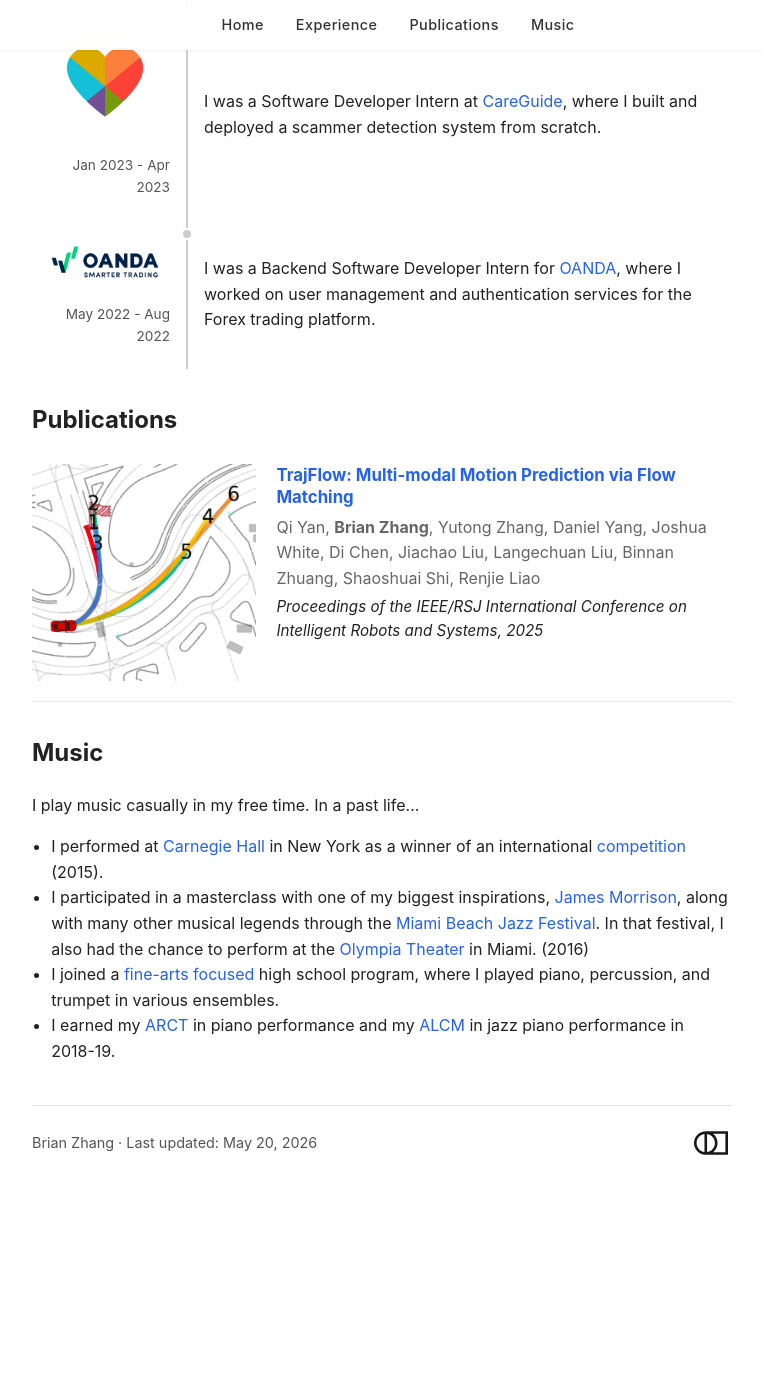
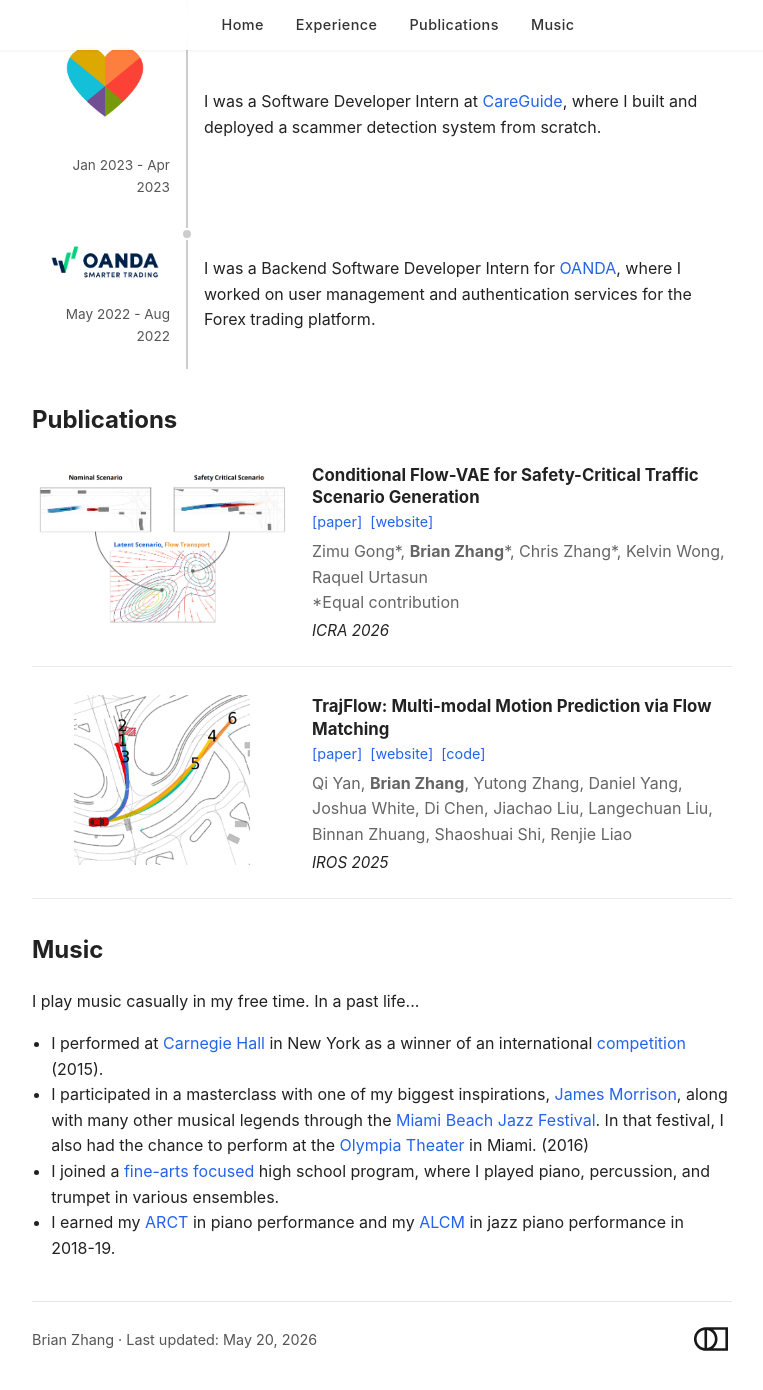
Before and after one commit to brian386/brian386.github.io, a Jekyll site: the page built from index.md, in a window 1280 px wide and 1400 px high, scrolled down 1196 px. Shown: the top 1390 px of the window, without its empty margins (258-1021 px from the left). Built offline with Jekyll 4.4.1, drawn with Linux system fonts in a browser that asks for light colours; a style sheet for code colours, icons or effects is not loaded; before the commit the page ends 2400 px from its top, so only the background shows below that.

Commit message:
add paper

```diff
--- a/assets/style.css
+++ b/assets/style.css
@@ -206,10 +206,12 @@ ul {
   display: flex;
   align-items: flex-start;
   gap: 1.25rem;
+  min-height: 170px;
 }
 
 .publication-column:first-child {
-  flex: 1 1 33%;
+  flex: 0 0 260px;
+  max-width: 260px;
 }
 
 .publication-column:last-child {
@@ -217,7 +219,7 @@ ul {
 }
 
 .publication h3 {
-  margin: 0 0 0.35rem;
+  margin: 0 0 0.25rem;
   font-size: 1.05rem;
   line-height: 1.35;
 }
@@ -235,10 +237,26 @@ ul {
   font-size: 0.95rem;
 }
 
+.publication-links {
+  display: flex;
+  flex-wrap: wrap;
+  gap: 0.5rem;
+  margin: 0 0 0.45rem;
+}
+
+.publication-links a {
+  font-size: 0.9rem;
+  line-height: 1.3;
+}
+
 .publication-image {
+  width: 260px;
+  height: 170px;
   max-width: 100%;
-  height: auto;
+  object-fit: contain;
+  object-position: center;
   display: block;
+  background: #fff;
   border-radius: 6px;
 }
 
@@ -387,7 +405,8 @@ img {
   }
 
   .publication-image {
-    max-width: 80%; /* Slightly smaller image on mobile */
+    width: min(260px, 100%);
+    height: 170px;
   }
 
   .navbar {
--- a/index.md
+++ b/index.md
@@ -104,12 +104,33 @@ title: Brian Zhang
     <div class="publication">
       <div class="publication-row">
         <div class="publication-column">
+          <img src="{{ site.baseurl }}/assets/flowvae.png" alt="Publication Image" class="publication-image">
+        </div>
+        <div class="publication-column">
+          <h3>Conditional Flow-VAE for Safety-Critical Traffic Scenario Generation</h3>
+          <div class="publication-links">
+            <a href="https://arxiv.org/abs/2605.04366" target="_blank">[paper]</a>
+            <a href="https://waabi.ai/research/conditional-flow-vae-for-safety-critical-traffic-scenario-generation" target="_blank">[website]</a>
+          </div>
+          <p>Zimu Gong*, <b>Brian Zhang</b>*, Chris Zhang*, Kelvin Wong, Raquel Urtasun <br> *Equal contribution</p>
+          <p><em>ICRA 2026</em></p>
+        </div>
+      </div>
+    </div>
+    <div class="publication">
+      <div class="publication-row">
+        <div class="publication-column">
           <img src="{{ site.baseurl }}/assets/trajflow2.jpg" alt="Publication Image" class="publication-image">
         </div>
         <div class="publication-column">
-          <h3><a href="https://www.arxiv.org/abs/2506.08541">TrajFlow: Multi-modal Motion Prediction via Flow Matching </a></h3>
+          <h3>TrajFlow: Multi-modal Motion Prediction via Flow Matching</h3>
+          <div class="publication-links">
+            <a href="https://www.arxiv.org/abs/2506.08541" target="_blank">[paper]</a>
+            <a href="https://traj-flow.github.io/" target="_blank">[website]</a>
+            <a href="https://github.com/DSL-Lab/TrajFlow" target="_blank">[code]</a>
+          </div>
           <p>Qi Yan, <b>Brian Zhang</b>, Yutong Zhang, Daniel Yang, Joshua White, Di Chen, Jiachao Liu, Langechuan Liu, Binnan Zhuang, Shaoshuai Shi, Renjie Liao</p>
-          <p><em>Proceedings of the IEEE/RSJ International Conference on Intelligent Robots and Systems, 2025</em></p>
+          <p><em>IROS 2025</em></p>
         </div>
       </div>
     </div>
```
Also changed, not shown: assets/flowvae.png (added), 6 other files.
